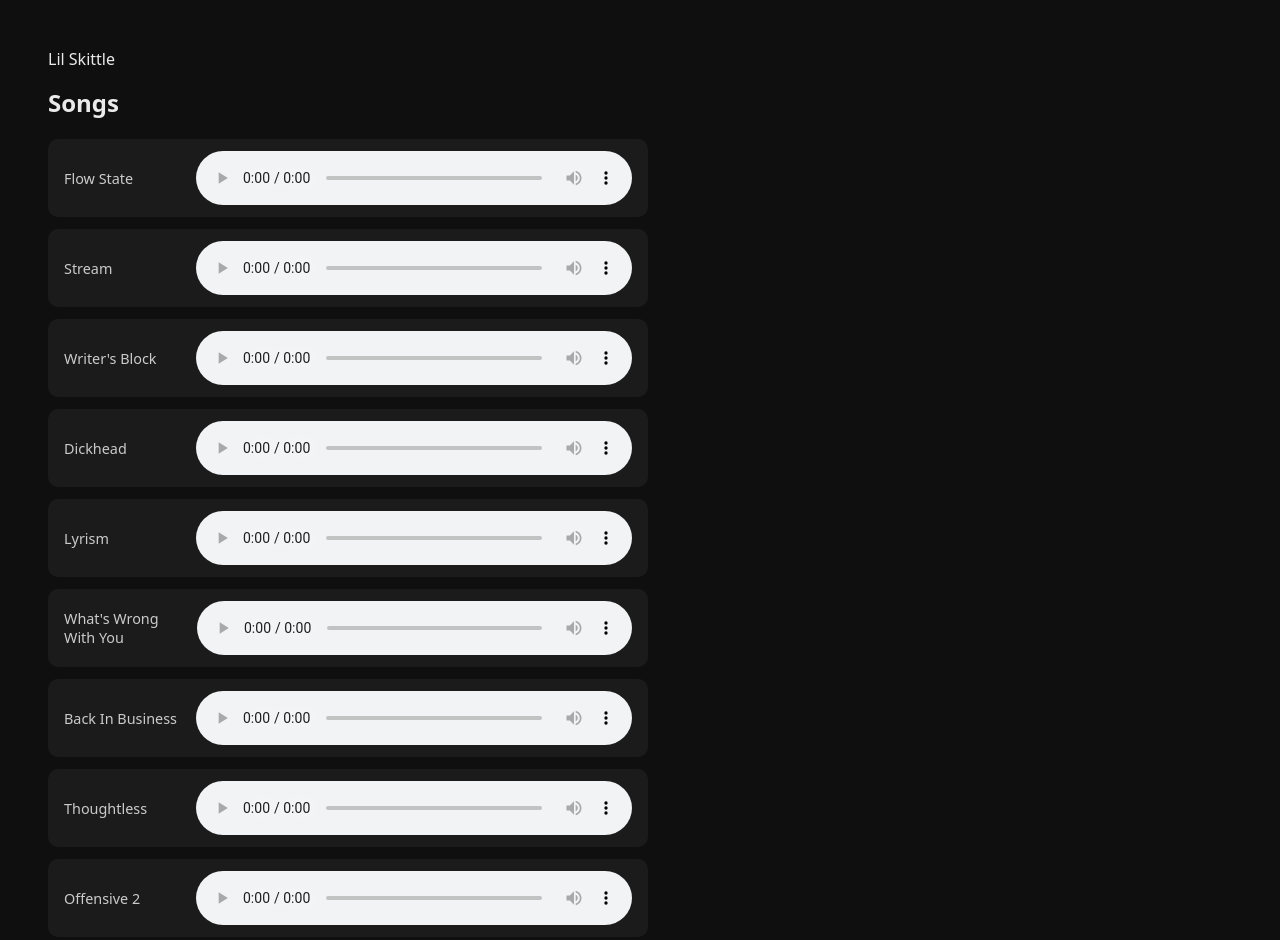
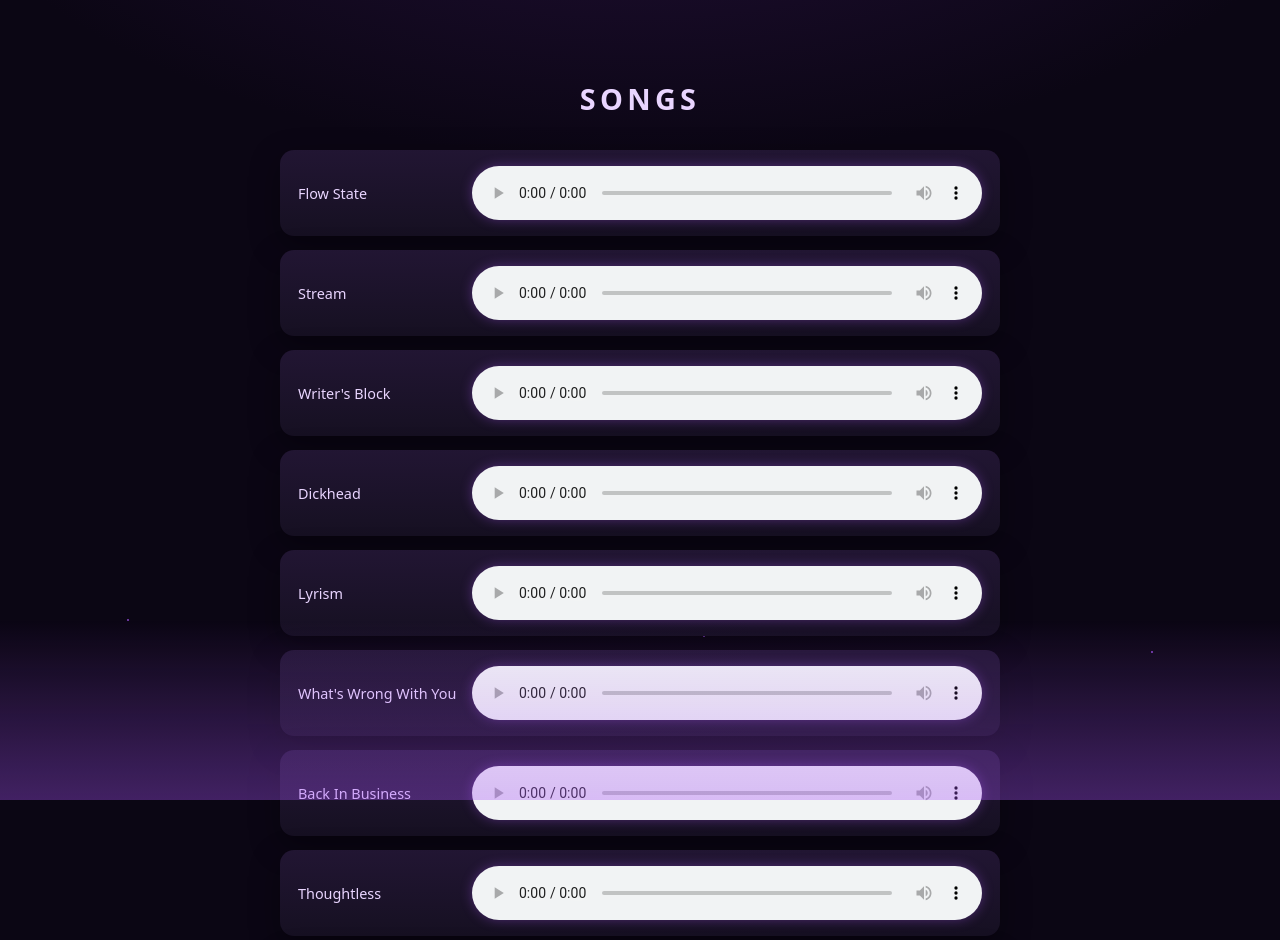
Before and after one commit to 0alter0/music, a plain HTML site: page index.html in a window 1280 px wide. Shown: the top 940 px of the page. Drawn offline with Linux system fonts and the light colour scheme.

Commit message:
Enhance HTML structure and styling
Refactor styles and structure for improved design.

```diff
--- a/index.html
+++ b/index.html
@@ -1,52 +1,129 @@
-Lil Skittle
 <!DOCTYPE html>
 <html lang="en">
 <head>
   <meta charset="UTF-8" />
   <title>NOT LEAVING</title>
   <style>
+    :root {
+      --bg: #0b0614;
+      --card: #161022;
+      --accent: #a855f7;
+      --accent-soft: rgba(168,85,247,0.35);
+      --text: #f2eaff;
+    }
+
+    * {
+      box-sizing: border-box;
+    }
+
     body {
+      margin: 0;
+      min-height: 100vh;
       font-family: system-ui, -apple-system, BlinkMacSystemFont, sans-serif;
-      background: #0f0f0f;
-      color: #eaeaea;
-      padding: 40px;
+      background: radial-gradient(1200px 600px at 50% -200px, #24103a 0%, var(--bg) 60%);
+      color: var(--text);
+      display: flex;
+      justify-content: center;
+      padding: 60px 20px 120px;
+      overflow-x: hidden;
+    }
+
+    body::after {
+      content: "";
+      position: fixed;
+      left: 0;
+      right: 0;
+      bottom: 0;
+      height: 180px;
+      pointer-events: none;
+      background: linear-gradient(to top, rgba(168,85,247,0.35), transparent);
+    }
+
+    body::before {
+      content: "";
+      position: fixed;
+      inset: 0;
+      pointer-events: none;
+      background-image:
+        radial-gradient(2px 2px at 10% 90%, var(--accent) 50%, transparent 60%),
+        radial-gradient(1.5px 1.5px at 30% 95%, var(--accent) 50%, transparent 60%),
+        radial-gradient(2px 2px at 55% 92%, var(--accent) 50%, transparent 60%),
+        radial-gradient(1px 1px at 75% 97%, var(--accent) 50%, transparent 60%),
+        radial-gradient(1.5px 1.5px at 90% 94%, var(--accent) 50%, transparent 60%);
+      animation: sparks 6s linear infinite;
+      opacity: 0.6;
+    }
+
+    @keyframes sparks {
+      from { transform: translateY(0); }
+      to { transform: translateY(-120px); }
+    }
+
+    .container {
+      width: 100%;
+      max-width: 720px;
+      text-align: center;
     }
 
     h1 {
-      font-size: 1.5rem;
-      margin-bottom: 20px;
+      font-size: 1.8rem;
+      letter-spacing: 0.15em;
+      margin-bottom: 32px;
+      color: #e9d5ff;
     }
 
     ul {
       list-style: none;
       padding: 0;
-      max-width: 600px;
+      margin: 0;
+      display: flex;
+      flex-direction: column;
+      gap: 14px;
     }
 
     li {
-      background: #1b1b1b;
-      border-radius: 10px;
-      padding: 12px 16px;
-      margin-bottom: 12px;
+      background: linear-gradient(180deg, rgba(168,85,247,0.08), transparent), var(--card);
+      border-radius: 14px;
+      padding: 16px 18px;
       display: flex;
       align-items: center;
-      gap: 12px;
+      gap: 14px;
+      box-shadow: 0 10px 30px rgba(0,0,0,0.35);
+      backdrop-filter: blur(6px);
+    }
+
+    .title {
+      flex: 0 0 160px;
+      text-align: left;
+      font-size: 0.9rem;
+      color: #e9d5ff;
+      white-space: nowrap;
+      overflow: hidden;
+      text-overflow: ellipsis;
     }
 
     audio {
       width: 100%;
+      filter: drop-shadow(0 0 6px var(--accent-soft));
+    }
+
+    @media (max-width: 600px) {
+      li {
+        flex-direction: column;
+        align-items: stretch;
       }
 
       .title {
-      min-width: 120px;
-      font-size: 0.9rem;
-      opacity: 0.85;
+        flex: none;
+      }
     }
   </style>
 </head>
 <body>
-  <h1>Songs</h1>
+  <div class="container">
+    <h1>SONGS</h1>
     <ul id="audioList"></ul>
+  </div>
 
   <script>
     const songs = [
```
Lines whose indentation alone changed are shown as unchanged.
